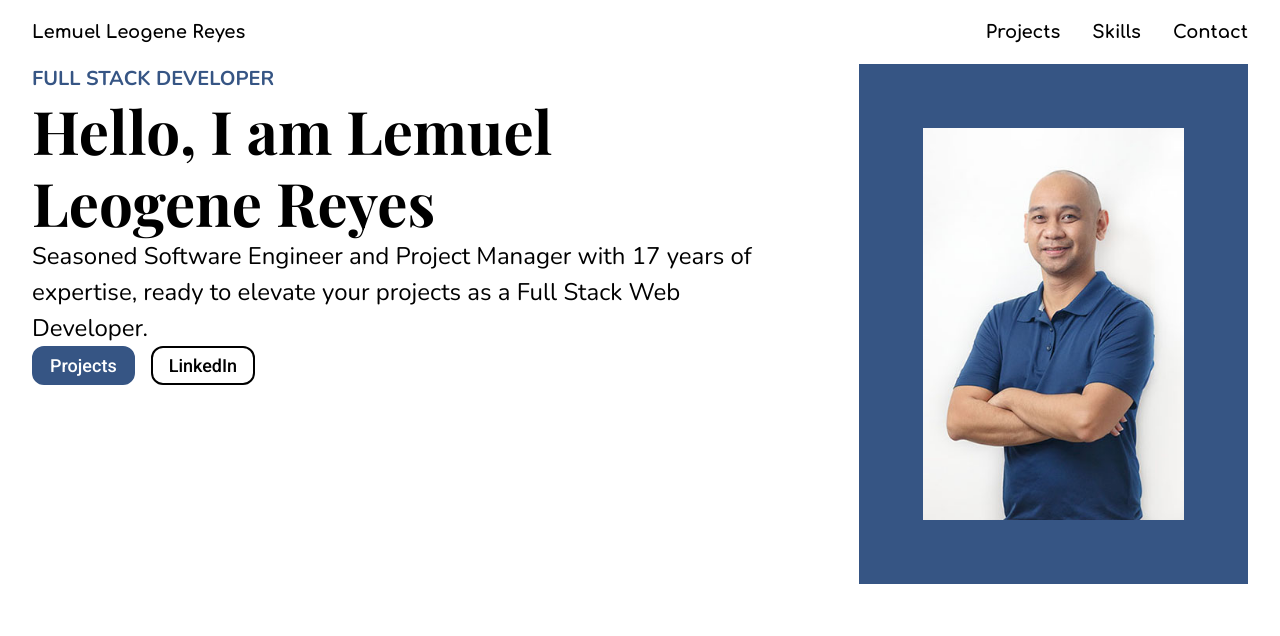
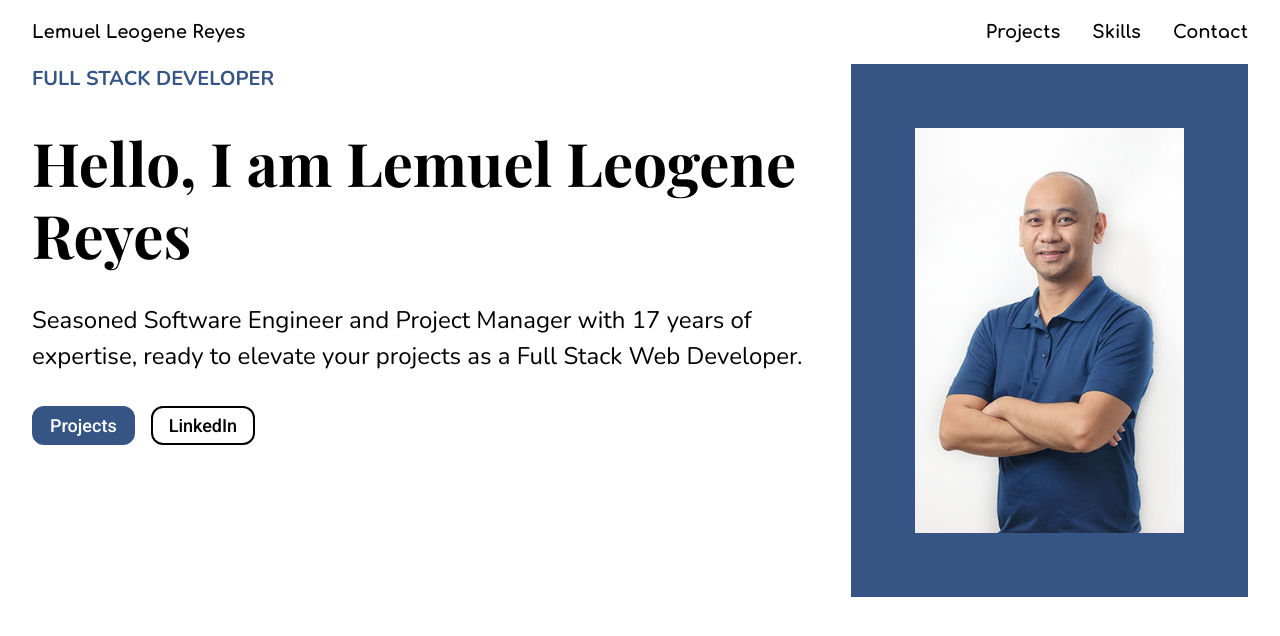
Before and after one commit to lemreyes/portfolio2024, a React (Vite) app: page / in a window 1280 px wide. Shown: the top 636 px of the page. Built offline with nearby package versions, Linux system fonts and the light colour scheme.

Commit message:
hero text section spacing

```diff
--- a/src/components/Hero.tsx
+++ b/src/components/Hero.tsx
@@ -2,15 +2,15 @@ import profile_image from "../assets/_MG_0979_reverse_web.jpg";
 
 export default function Hero() {
   return (
-    <section id="Hero" className="flex flex-row gap-x-16">
+    <section id="Hero" className="flex flex-row gap-x-8">
       <div className="w-2/3 flex flex-col items-start">
-        <span className="uppercase nunito text-[20px] font-bold text-primary">
+        <span className="uppercase nunito text-[20px] font-bold text-primary mb-8">
           FULL STACK DEVELOPER
         </span>
-        <h1 className="playfair text-6xl font-bold leading-[120%] text-left">
+        <h1 className="playfair text-6xl font-bold leading-[120%] text-left mb-8">
           Hello, I am Lemuel Leogene Reyes
         </h1>
-        <p className="nunito text-2xl leading-[150%] text-left text-gray-500">
+        <p className="nunito text-2xl leading-[150%] text-left text-gray-500 mb-8">
           Seasoned Software Engineer and Project Manager with 17 years of
           expertise, ready to elevate your projects as a Full Stack Web
           Developer.
--- a/tailwind.config.js
+++ b/tailwind.config.js
@@ -5,7 +5,6 @@ export default {
     colors: {
       primary: "#365584",
       white: "#ffffff",
-      heroBg: "#dddcda"
     },
   },
   plugins: [],
```
